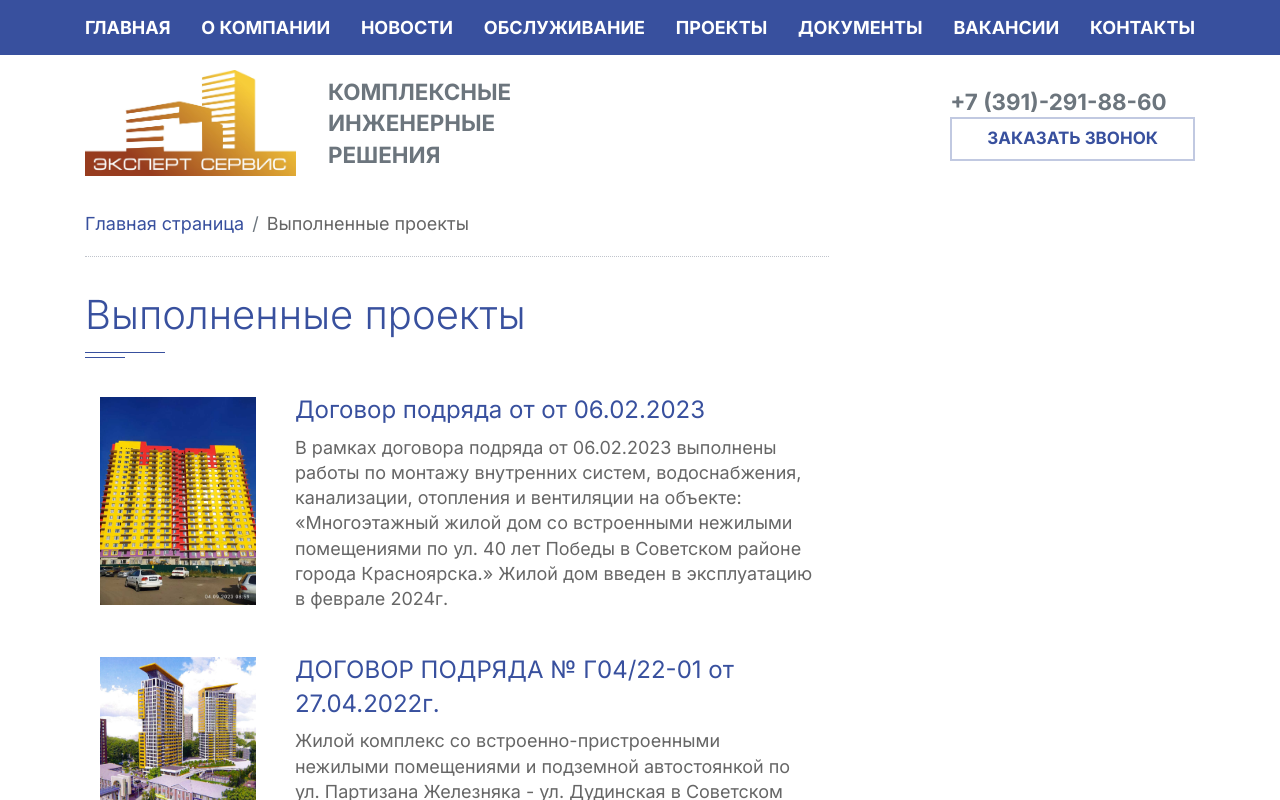
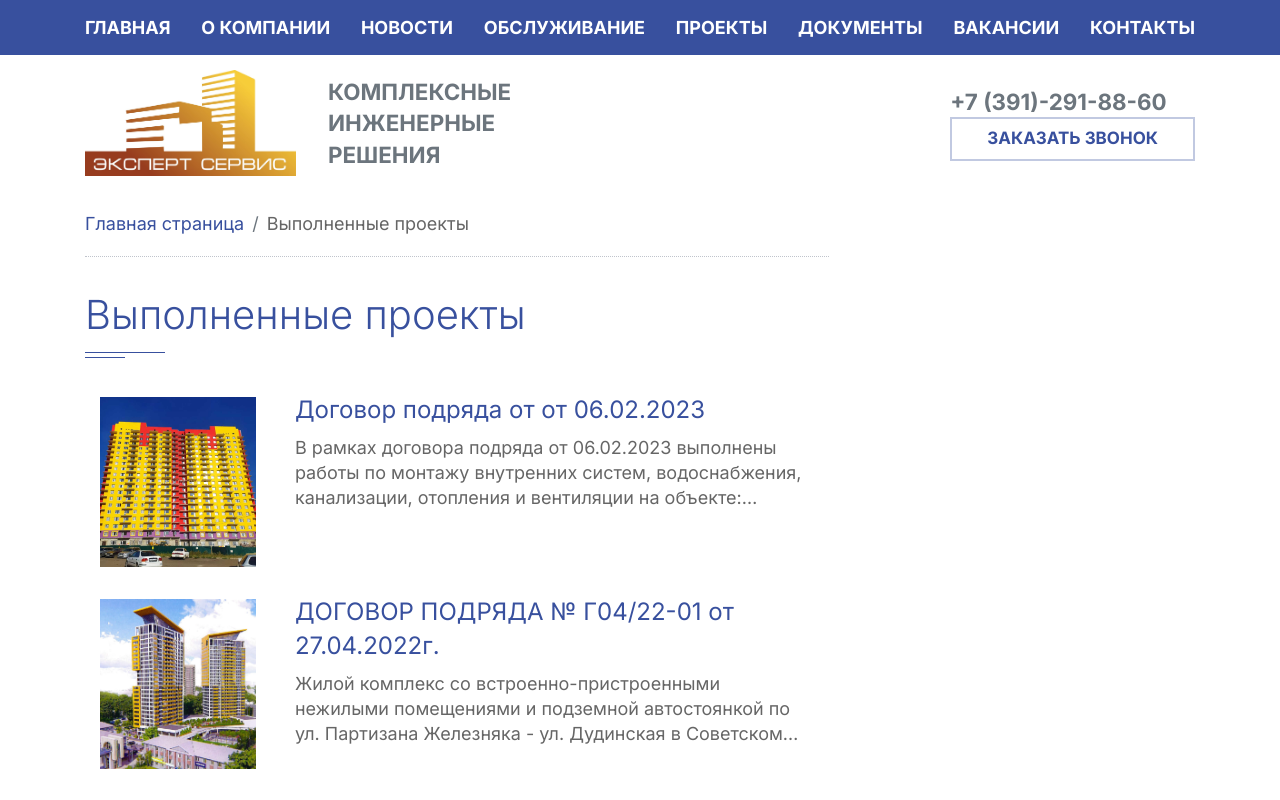
Before and after one commit to Mofizik/exsSite, a Next.js app: page /projects in a window 1280 px wide. Shown: the top 800 px of the page. Built offline with nearby package versions, Linux system fonts and the light colour scheme.

Commit message:
all items to 1 style

```diff
--- a/app/components/parts/OneNews.js
+++ b/app/components/parts/OneNews.js
@@ -11,7 +11,7 @@ const OneNews = (props) => {
             <span className="date">{props.date}</span>
             <br />
             <Link href={props.link}><h4 className="sidePageTitle">{props.title}</h4></Link>
-            {props.text}
+            <span className="textSpan">{props.text}</span>
         </div>
     </div>
   )
--- a/app/components/parts/OneService.js
+++ b/app/components/parts/OneService.js
@@ -9,7 +9,7 @@ const OneService = (props) => {
             <Link href={props.link}>
                 <h4 className="sidePageTitle">{props.title}</h4>
             </Link>
-            {props.text}
+            <span className="textSpan">{props.text}</span>
         </div>
 
     </div>
--- a/app/components/parts/Project.js
+++ b/app/components/parts/Project.js
@@ -8,7 +8,7 @@ const Project = (props) => {
         </div>
         <div className='itemCardText'>
             <Link href={props.source}><h4 className="sidePageTitle">{props.title}</h4></Link>
-            {props.description}
+            <span className="textSpan">{props.description}</span>
 
         </div>
     </div>
--- a/app/globals.css
+++ b/app/globals.css
@@ -541,10 +541,23 @@ td{
   margin-bottom: 1.5rem;
   margin-top: 0.25rem;
   padding: 0 15px;
+  height: 150px;
+}
+.itemCardImage img{
+  width: 100%;
+  height: 170px;
+  object-fit: cover;
 }
 .itemCardText{
   padding-left: 1.5rem;
   padding-right: 15px;
+}
+.textSpan{
+  display: -webkit-box;
+  -webkit-line-clamp: 3; /* Limits text to 3 lines */
+  -webkit-box-orient: vertical;
+  overflow: hidden;
+  text-overflow: ellipsis;
 }
 hr{
   margin-top: 1rem;
@@ -683,6 +696,9 @@ hr{
   .sidePageText,.rightPart, .itemCard, .itemCardImage, .itemCardText{
     padding: 0;
   }
+  .itemCardImage, .itemCardImage img{
+    height: auto
+  }
   .rightPart .title{
     padding-left: 0;
   }
```
